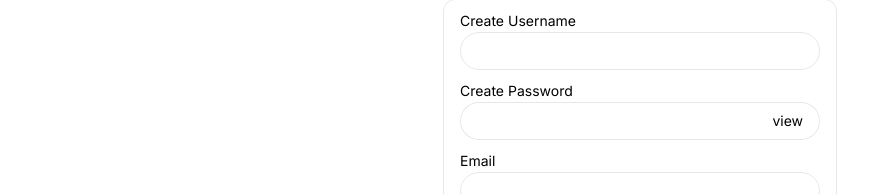
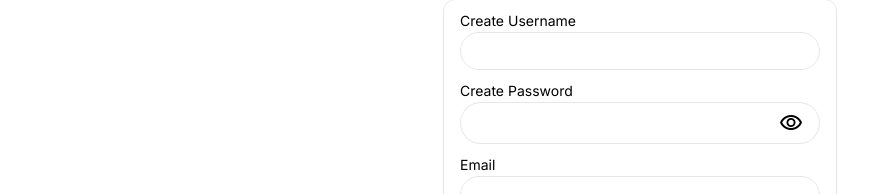
Before and after one commit to itsshreyashk/convoneuralx, a Next.js app in the folder client/: page /sign/create in a window 1280 px wide. Shown: the part 161-355 px from the top of the page, without its empty margins (0-884 px from the left). Built offline with nearby package versions, Linux system fonts and the light colour scheme; no server answers.

Commit message:
icon support

```diff
--- a/client/app/sign/create/props.tsx
+++ b/client/app/sign/create/props.tsx
@@ -13,6 +13,7 @@ interface PropsProps {
 const Props: React.FC<PropsProps> = ({ usernameRef, passwordRef, handleSignUp, passView, setPassView, ageRef, emailRef }) => {
     return (
         <>
+            <link rel="stylesheet" href="https://fonts.googleapis.com/css2?family=Material+Symbols+Outlined:opsz,wght,FILL,GRAD@24,400,0,0" />
             <div className="flex justify-center py-[20vh]">
                 <div className="w-[80%] max-w-[350px] min-w-[max-content] border h-[max-content] rounded-xl px-4 py-2 backdrop-blur-xl">
                     <div className="w-full text-start space-y-2">
@@ -24,9 +25,19 @@ const Props: React.FC<PropsProps> = ({ usernameRef, passwordRef, handleSignUp, p
                             <label htmlFor="password" className='text-sm'>Create Password</label>
                             <div className="flex">
                                 <input type={`${passView}`} name="password" className="px-4 py-2 w-full border border-r-0 rounded-l-full outline-none text-sm" ref={passwordRef} />
-                                <button type="button" className='text-sm px-4 py-2 rounded-r-full bg-white border border-l-0' onClick={() => {
+                                <button type="button" className='text-sm px-4 py-2 rounded-r-full bg-white border border-l-0 flex' onClick={() => {
                                     (passView === 'password') ? `${setPassView('text')}` : `${setPassView('password')}`
-                                }}>{(passView === 'password') ? 'view' : 'hide'}</button>
+                                }}>{(passView === 'password') && (
+                                    <span className="material-symbols-outlined mt-4/5">
+                                        visibility
+                                    </span>
+                                )}
+                                    {(passView === 'text') && (
+                                        <span className="material-symbols-outlined mt-4/5">
+                                            visibility_off
+                                        </span>
+                                    )}
+                                </button>
                             </div>
                         </div>
                         <div className="space-y-0">
```
